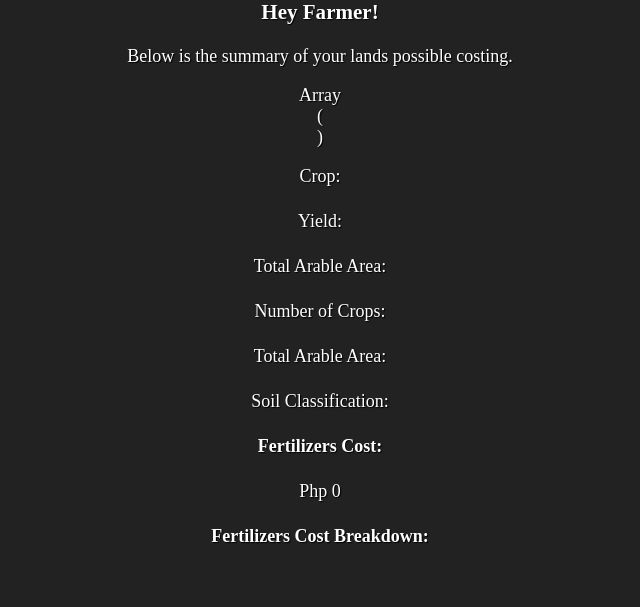
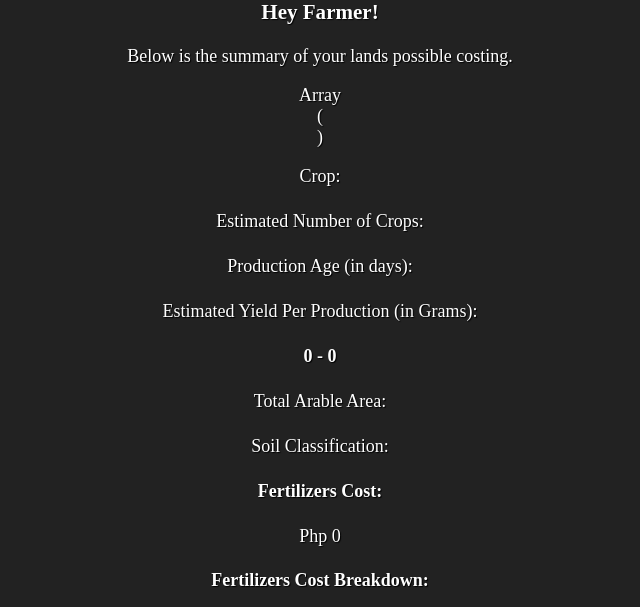
Before and after one commit to franzbiely/simagri, a PHP site: page /summary.php in a window 1280 px wide. Shown: the top 607 px of the page, without its empty margins (320-960 px from the left). Run offline with PHP 8.4, Linux system fonts and the light colour scheme; data that the repository does not hold is empty.

Commit message:
Additional changes

```diff
--- a/CalculateCosting.php
+++ b/CalculateCosting.php
@@ -5,7 +5,7 @@
           print_r($data);
           echo "</pre>";
           //process fertilizer
-          $fertilizer_cost = $this->fertilizerCost($data['estimated_plant_count'], $data['days_to_harvest'], $data['fertilizers']);
+          $fertilizer_cost = $this->fertilizerCost($data['estimated_plant_count'], $data['production_age'], $data['fertilizers']);
 
           return array(
             "fertilizers" => $fertilizer_cost
--- a/summary.php
+++ b/summary.php
@@ -21,16 +21,16 @@
             <div class=""><h4><?php echo $data['crop']; ?></h4></div>
         </div>
         <div class="row">
-            <div class=""><p>Yield: </p></div>
-            <div class=""><h4><?php echo $data['yield']; ?></h4></div>
+            <div class=""><p>Estimated Number of Crops: </p></div>
+            <div class=""><h4><?php echo $data['estimated_plant_count']; ?></h4></div>
         </div>
         <div class="row">
-            <div class=""><p>Total Arable Area: </p></div>
-            <div class=""><h4><?php echo $data['arable_area']; ?></h4></div>
+            <div class=""><p>Production Age (in days): </p></div>
+            <div class=""><h4><?php echo $data['production_age']; ?></h4></div>
         </div>
         <div class="row">
-            <div class=""><p>Number of Crops: </p></div>
-            <div class=""><h4><?php echo $data['crops_count']; ?></h4></div>
+            <div class=""><p>Estimated Yield Per Production (in Grams): </p></div>
+            <div class=""><h4><?php echo $data['estimated_yield_per_tree']['min']*$data['estimated_plant_count']; ?> - <?php echo $data['estimated_yield_per_tree']['max']*$data['estimated_plant_count']; ?></h4></div>
         </div>
         <div class="row">
             <div class=""><p>Total Arable Area: </p></div>
```
